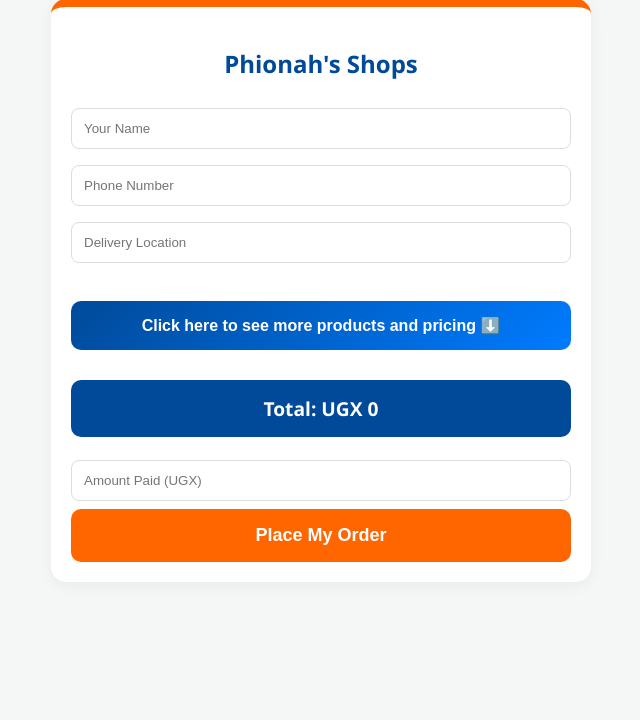
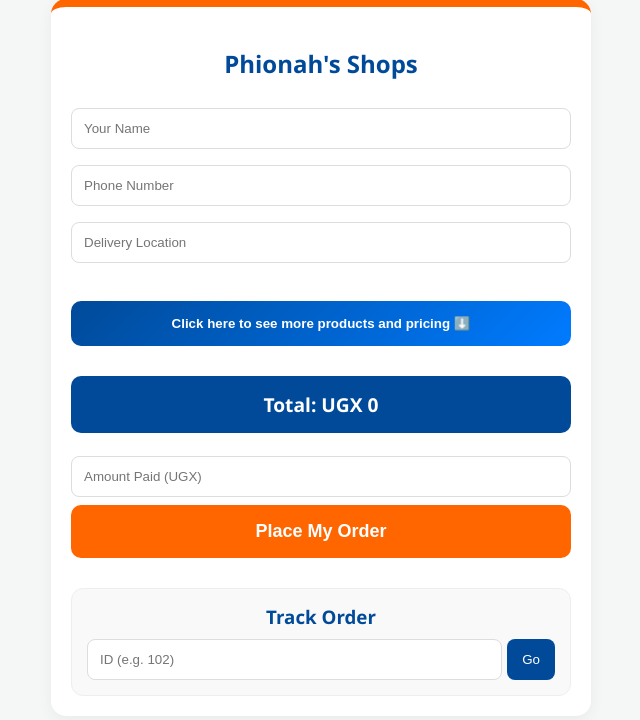
Before and after one commit to FAR-ANALYST/phionah-plastics, a Flask app: page / in a window 1280 px wide. Shown: the part 16-736 px from the top of the page, without its empty margins (319-959 px from the left). Run offline with Flask 3, Linux system fonts and the light colour scheme; data that the repository does not hold is empty.

Commit message:
Update index.html

```diff
--- a/templates/index.html
+++ b/templates/index.html
@@ -9,26 +9,15 @@
         body { font-family: 'Segoe UI', sans-serif; background: var(--bg); padding: 15px; margin: 0; }
         .container { max-width: 500px; margin: auto; background: white; padding: 20px; border-radius: 15px; border-top: 8px solid var(--orange); box-shadow: 0 4px 15px rgba(0,0,0,0.05); }
         input { width: 100%; padding: 12px; margin: 8px 0; border: 1px solid #ddd; border-radius: 8px; box-sizing: border-box; }
-
-        /* Horizontal Preview Layout */
         .preview-grid { display: flex; gap: 10px; margin: 15px 0; }
         .preview-item { flex: 1; background: #fff; border: 1px solid #eee; border-radius: 10px; padding: 10px; text-align: center; }
         .preview-item img { width: 100%; height: 80px; object-fit: cover; border-radius: 5px; }
-        .preview-item span { font-size: 12px; display: block; margin-top: 5px; font-weight: bold; }
-
-        /* The Colorful Toggle Button */
-        #see-products-btn {
-            background: linear-gradient(135deg, var(--blue), #007bff); color: white;
-            padding: 15px; width: 100%; border: none; border-radius: 10px;
-            font-size: 16px; font-weight: bold; cursor: pointer; margin-bottom: 15px;
-        }
-
+        .toggle-btn { background: linear-gradient(135deg, var(--blue), #007bff); color: white; padding: 15px; width: 100%; border: none; border-radius: 10px; font-weight: bold; cursor: pointer; margin-bottom: 15px; }
         #product-area { display: none; }
         .category-section { margin-bottom: 10px; border: 1px solid #eee; border-radius: 8px; overflow: hidden; }
         .category-header { background: #f8f9fa; padding: 12px; cursor: pointer; font-weight: bold; color: var(--blue); list-style: none; display: flex; justify-content: space-between; }
         .product-card { display: flex; align-items: center; padding: 10px; border-bottom: 1px solid #f9f9f9; }
         .product-card img { width: 50px; height: 50px; border-radius: 5px; margin-right: 12px; object-fit: cover; }
-
         .total-box { background: var(--blue); color: white; text-align: center; padding: 15px; border-radius: 10px; margin: 15px 0; font-size: 1.2em; font-weight: bold; }
         .order-btn { background: var(--orange); color: white; border: none; padding: 16px; width: 100%; border-radius: 10px; font-size: 18px; font-weight: bold; cursor: pointer; }
     </style>
@@ -36,7 +25,6 @@
 <body>
 <div class="container">
     <h2 style="text-align: center; color: var(--blue);">Phionah's Shops</h2>
-
     <form action="/place_order" method="POST">
         <input type="text" name="username" placeholder="Your Name" required>
         <input type="tel" name="phone" placeholder="Phone Number" required>
@@ -44,22 +32,12 @@
 
         <div class="preview-grid" id="preview-grid">
             {% set count = namespace(value=0) %}
-            {% for cat, items in categories.items() %}
-                {% for p in items %}
-                    {% if count.value < 2 %}
-                    <div class="preview-item">
-                        <img src="{{ p.image_url }}">
-                        <span>{{ p.name }}</span>
-                    </div>
-                    {% set count.value = count.value + 1 %}
-                    {% endif %}
-                {% endfor %}
-            {% endfor %}
+            {% for cat, items in categories.items() %}{% for p in items %}{% if count.value < 2 %}
+            <div class="preview-item"><img src="{{ p.image_url }}"><span>{{ p.name }}</span></div>
+            {% set count.value = count.value + 1 %}{% endif %}{% endfor %}{% endfor %}
         </div>
 
-        <button type="button" id="see-products-btn" onclick="toggleProducts()">
-            Click here to see more products and pricing ⬇️
-        </button>
+        <button type="button" class="toggle-btn" id="toggle-btn" onclick="toggleProducts()">Click here to see more products and pricing ⬇️</button>
 
         <div id="product-area">
             {% for cat_name, items in categories.items() %}
@@ -68,43 +46,41 @@
                 {% for p in items %}
                 <div class="product-card">
                     <img src="{{ p.image_url }}">
-                    <div style="flex-grow: 1;">
-                        <small>{{ p.name }}</small><br>
-                        <strong>{{ p.description }}</strong><br>
-                        <span class="price" data-price="{{ p.price }}" style="color: var(--orange);">UGX {{ "{:,}".format(p.price) }}</span>
-                    </div>
+                    <div style="flex-grow: 1;"><small>{{ p.name }}</small><br><strong>{{ p.description }}</strong><br>
+                    <span class="price" data-price="{{ p.price }}" style="color: var(--orange);">UGX {{ "{:,}".format(p.price) }}</span></div>
                     <input type="number" name="qty_{{ p.id }}" value="0" min="0" style="width: 45px;" oninput="updateTotal()">
                 </div>
                 {% endfor %}
             </details>
             {% endfor %}
         </div>
-
         <div class="total-box">Total: <span id="display-total">UGX 0</span></div>
         <input type="number" name="amount_paid" placeholder="Amount Paid (UGX)" required>
         <button type="submit" class="order-btn">Place My Order</button>
     </form>
+
+    <div style="background: #f9f9f9; padding: 15px; border-radius: 12px; text-align: center; margin-top: 30px; border: 1px solid #eee;">
+        <h3 style="margin: 0 0 10px 0; color: var(--blue);">Track Order</h3>
+        <form action="/track_order" method="POST" style="display: flex; gap: 5px;">
+            <input type="number" name="order_id" placeholder="ID (e.g. 102)" required style="margin: 0; flex: 2;">
+            <button type="submit" style="background: var(--blue); color: white; border: none; border-radius: 8px; padding: 0 15px; cursor: pointer;">Go</button>
+        </form>
+    </div>
 </div>
-
 <script>
     function toggleProducts() {
         const area = document.getElementById('product-area');
         const preview = document.getElementById('preview-grid');
-        const btn = document.getElementById('see-products-btn');
-
+        const btn = document.getElementById('toggle-btn');
         if (area.style.display === "none" || area.style.display === "") {
-            area.style.display = "block";
-            preview.style.display = "none"; // Hide preview when list is open
-            btn.innerHTML = "❌ Close Product List";
-            btn.style.background = "#666";
+            area.style.display = "block"; preview.style.display = "none";
+            btn.innerHTML = "❌ Close Products"; btn.style.background = "#666";
         } else {
-            area.style.display = "none";
-            preview.style.display = "flex";
+            area.style.display = "none"; preview.style.display = "flex";
             btn.innerHTML = "Click here to see more products and pricing ⬇️";
             btn.style.background = "linear-gradient(135deg, var(--blue), #007bff)";
         }
     }
-
     function updateTotal() {
         let total = 0;
         document.querySelectorAll('.product-card').forEach(card => {
```
